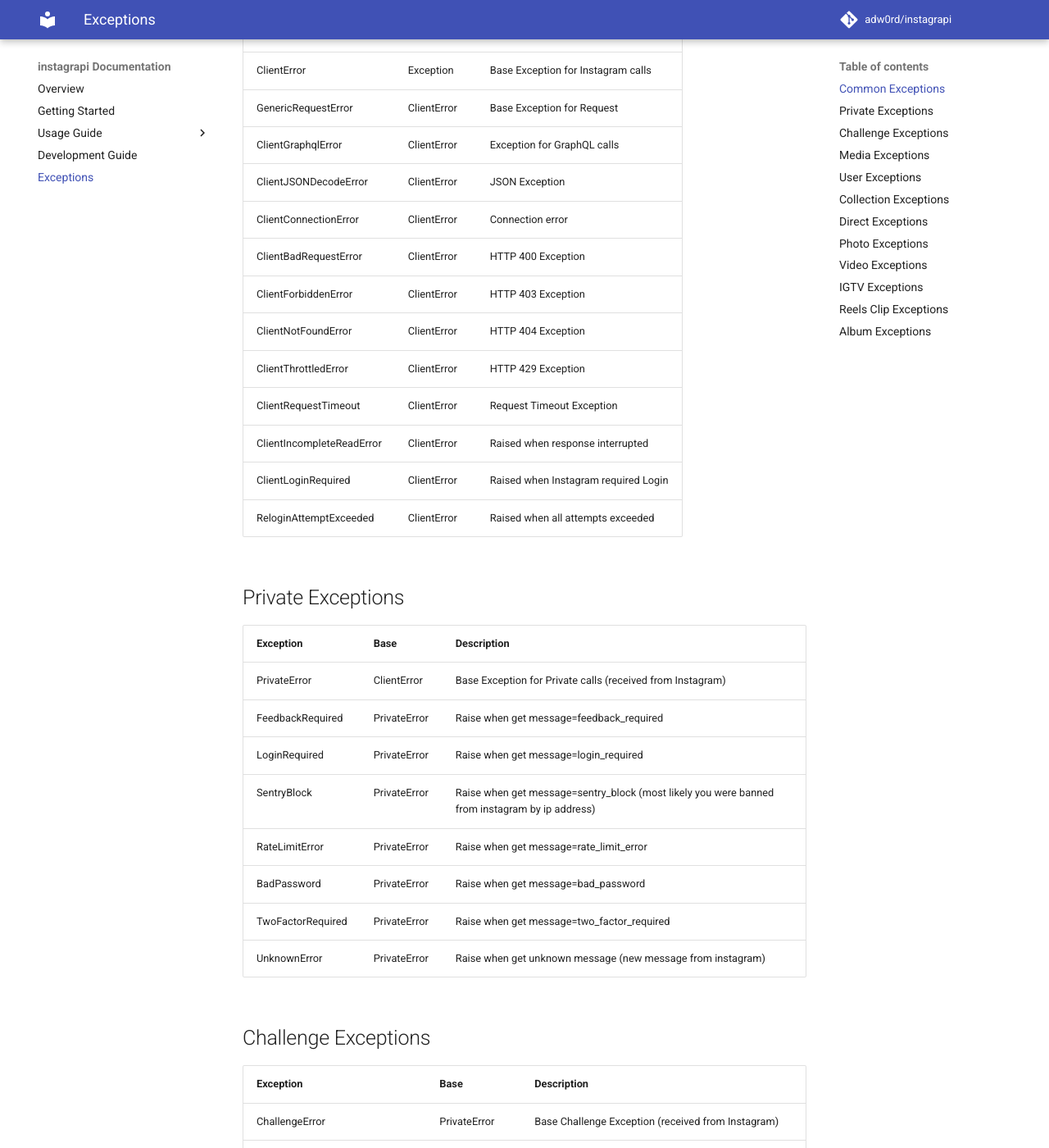
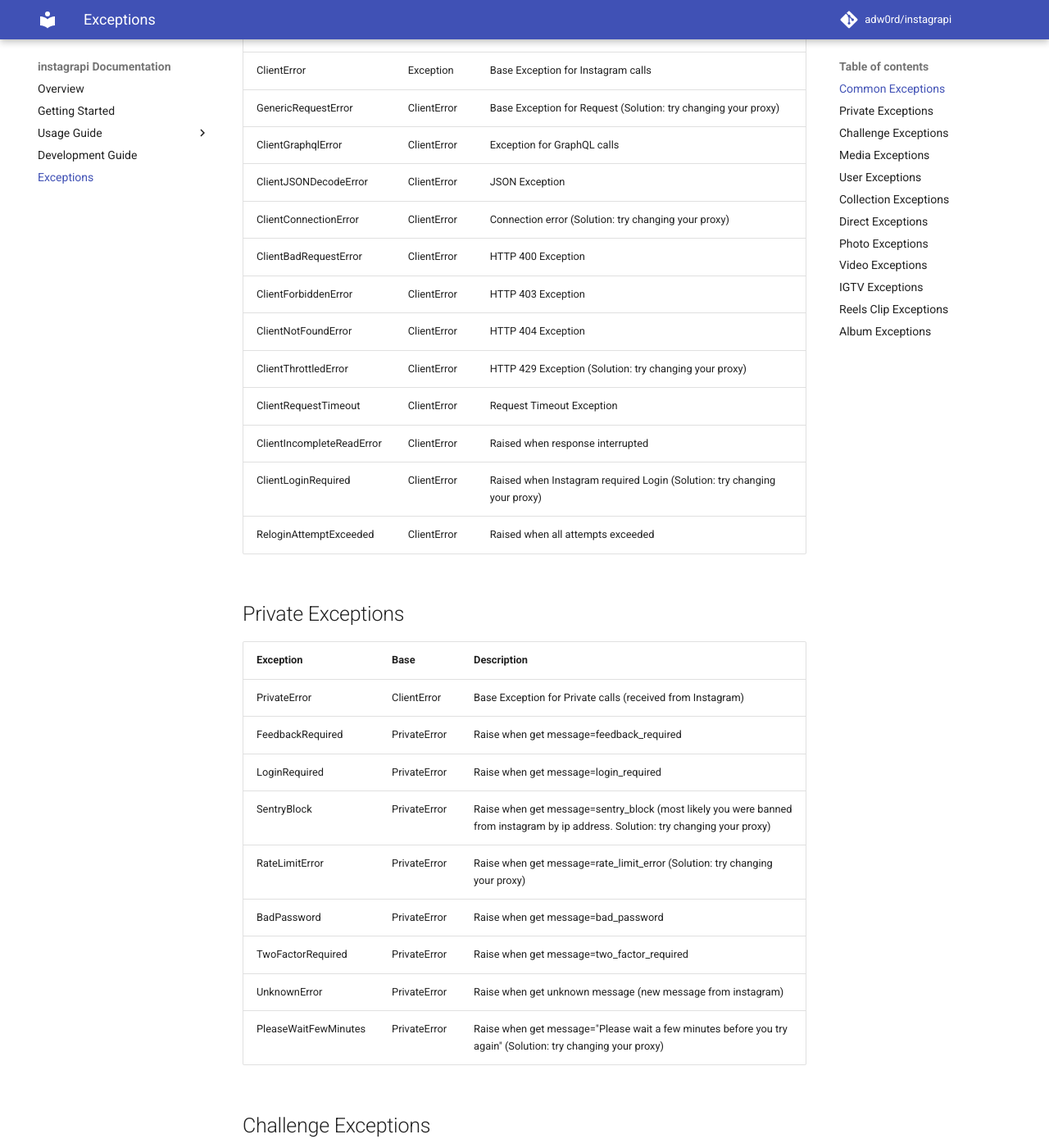
Before and after one commit to subzeroid/instagrapi, an MkDocs documentation site: the page built from docs/exceptions.md, in a window 1280 px wide and 1400 px high, scrolled down 213 px. Shown: the whole window at 82% size. Built offline with MkDocs 1.6.1 and Material for MkDocs 9.7.7, drawn with Linux system fonts in a browser that asks for light colours; comment, search, counter and statistics services are not loaded; the version menu is left out; some of the changed text lies outside the part shown.

Commit message:
Added VideoTooLongException and PleaseWaitFewMinutes

```diff
--- a/docs/exceptions.md
+++ b/docs/exceptions.md
@@ -3,17 +3,17 @@
 | Exception                 | Base        | Description
 | ------------------------- | ----------- |-------------------------------------
 | ClientError               | Exception   | Base Exception for Instagram calls
-| GenericRequestError       | ClientError | Base Exception for Request
+| GenericRequestError       | ClientError | Base Exception for Request (Solution: try changing your proxy)
 | ClientGraphqlError        | ClientError | Exception for GraphQL calls
 | ClientJSONDecodeError     | ClientError | JSON Exception
-| ClientConnectionError     | ClientError | Connection error
+| ClientConnectionError     | ClientError | Connection error (Solution: try changing your proxy)
 | ClientBadRequestError     | ClientError | HTTP 400 Exception
 | ClientForbiddenError      | ClientError | HTTP 403 Exception
 | ClientNotFoundError       | ClientError | HTTP 404 Exception
-| ClientThrottledError      | ClientError | HTTP 429 Exception
+| ClientThrottledError      | ClientError | HTTP 429 Exception (Solution: try changing your proxy)
 | ClientRequestTimeout      | ClientError | Request Timeout Exception
 | ClientIncompleteReadError | ClientError | Raised when response interrupted
-| ClientLoginRequired       | ClientError | Raised when Instagram required Login
+| ClientLoginRequired       | ClientError | Raised when Instagram required Login (Solution: try changing your proxy)
 | ReloginAttemptExceeded    | ClientError | Raised when all attempts exceeded
 
 ## Private Exceptions
@@ -23,11 +23,12 @@
 | PrivateError             | ClientError  | Base Exception for Private calls (received from Instagram)
 | FeedbackRequired         | PrivateError | Raise when get message=feedback_required
 | LoginRequired            | PrivateError | Raise when get message=login_required
-| SentryBlock              | PrivateError | Raise when get message=sentry_block (most likely you were banned from instagram by ip address)
-| RateLimitError           | PrivateError | Raise when get message=rate_limit_error
+| SentryBlock              | PrivateError | Raise when get message=sentry_block (most likely you were banned from instagram by ip address. Solution: try changing your proxy)
+| RateLimitError           | PrivateError | Raise when get message=rate_limit_error (Solution: try changing your proxy)
 | BadPassword              | PrivateError | Raise when get message=bad_password
 | TwoFactorRequired        | PrivateError | Raise when get message=two_factor_required
 | UnknownError             | PrivateError | Raise when get unknown message (new message from instagram)
+| PleaseWaitFewMinutes     | PrivateError | Raise when get message="Please wait a few minutes before you try again" (Solution: try changing your proxy)
 
 ## Challenge Exceptions
 
@@ -89,6 +90,7 @@
 | VideoNotUpload           | PrivateError        | Raise when video not upload                    |
 | VideoConfigureError      | VideoNotUpload      | Raise when video not configured                |
 | VideoConfigureStoryError | VideoConfigureError | Raise when video story not configured          |
+| VideoTooLongException    | PrivateError        | Raise when video too long                      |
 
 ## IGTV Exceptions
 
```
